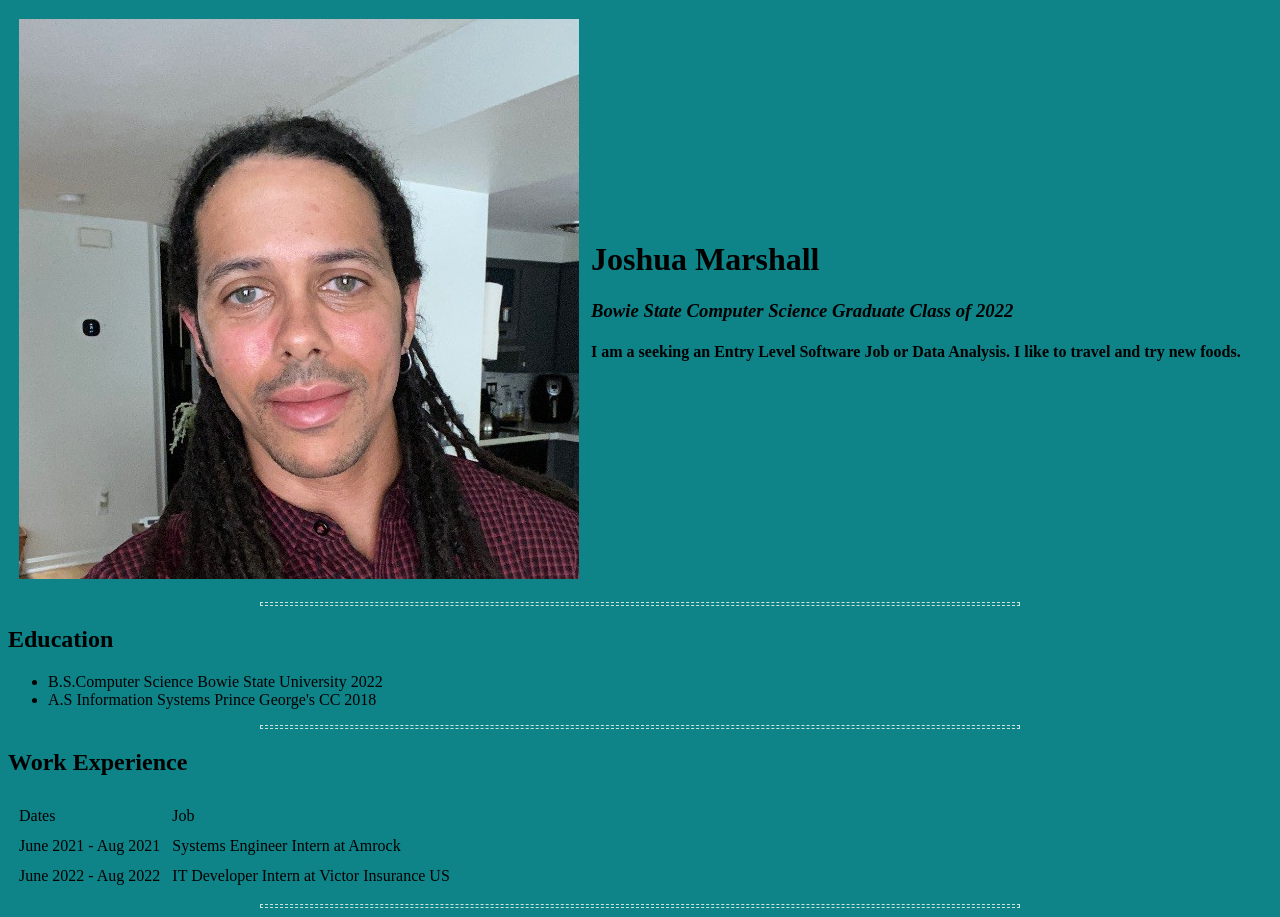
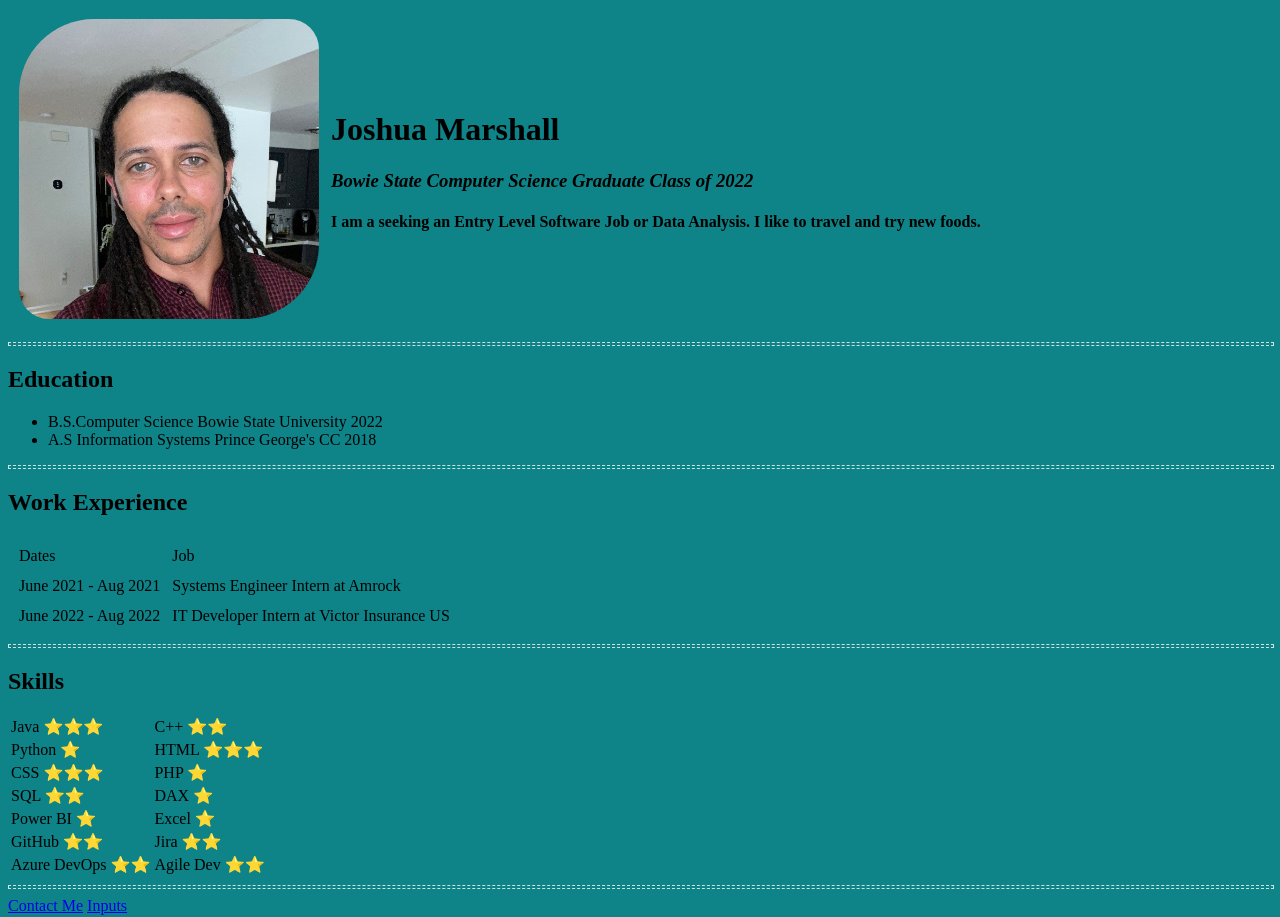
Before and after one commit to Jmarsh0614/Resume, a plain HTML site: page index.html in a window 1280 px wide. Shown: the top 917 px of the page. Drawn offline with Linux system fonts and the light colour scheme.

Commit message:
Css Changes

```diff
--- a/css/styles.css
+++ b/css/styles.css
@@ -1,5 +1,8 @@
+head {}
+
 body {
     background-color: #0E8388;
+
 }
 
 hr {
@@ -7,5 +10,13 @@ hr {
     border-style: dashed;
     border-color: #CBE4DE;
     height: 2px;
-    width: 60%;
+    width: 100%;
 }
+
+#HeadShot {
+
+    height: 300px;
+    width: 300px;
+    border-radius: 25% 10%;
+
+}
```
